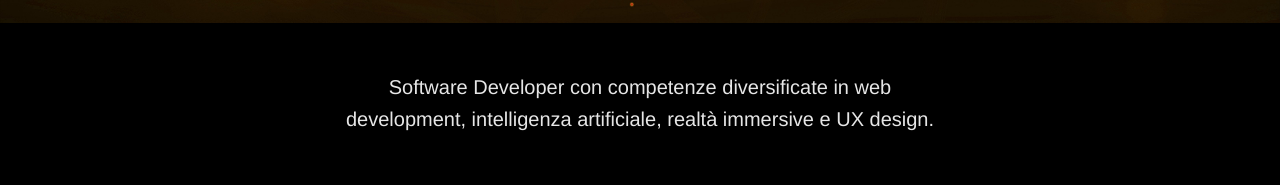
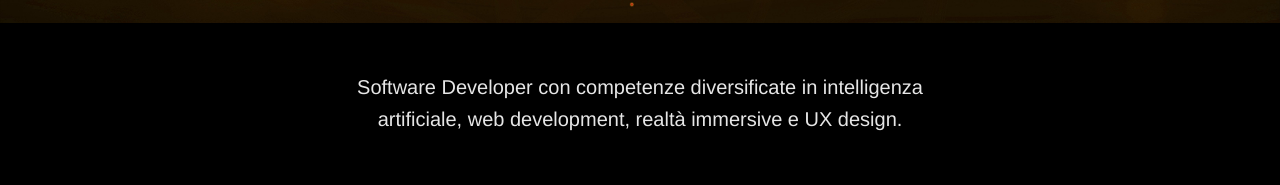
Before and after one commit to asyntes/asyntes.com, a React (Vite) app: page / in a window 1280 px wide. Shown: the part 476-661 px from the top of the page. Built offline with nearby package versions, Linux system fonts and the light colour scheme.

Commit message:
Update Hero.tsx

```diff
--- a/src/components/sections/Hero/Hero.tsx
+++ b/src/components/sections/Hero/Hero.tsx
@@ -13,8 +13,8 @@ const Hero = () => {
                         />
                     </div>
                     <p className="hero-description">
-                        Software Developer con competenze diversificate in web development,
-                        intelligenza artificiale, realtà immersive e UX design.
+                        Software Developer con competenze diversificate in intelligenza artificiale,
+                        web development, realtà immersive e UX design.
                     </p>
                     <p className="hero-description">
                         Ogni progetto beneficia dell'approccio tecnologico più adatto per
```
